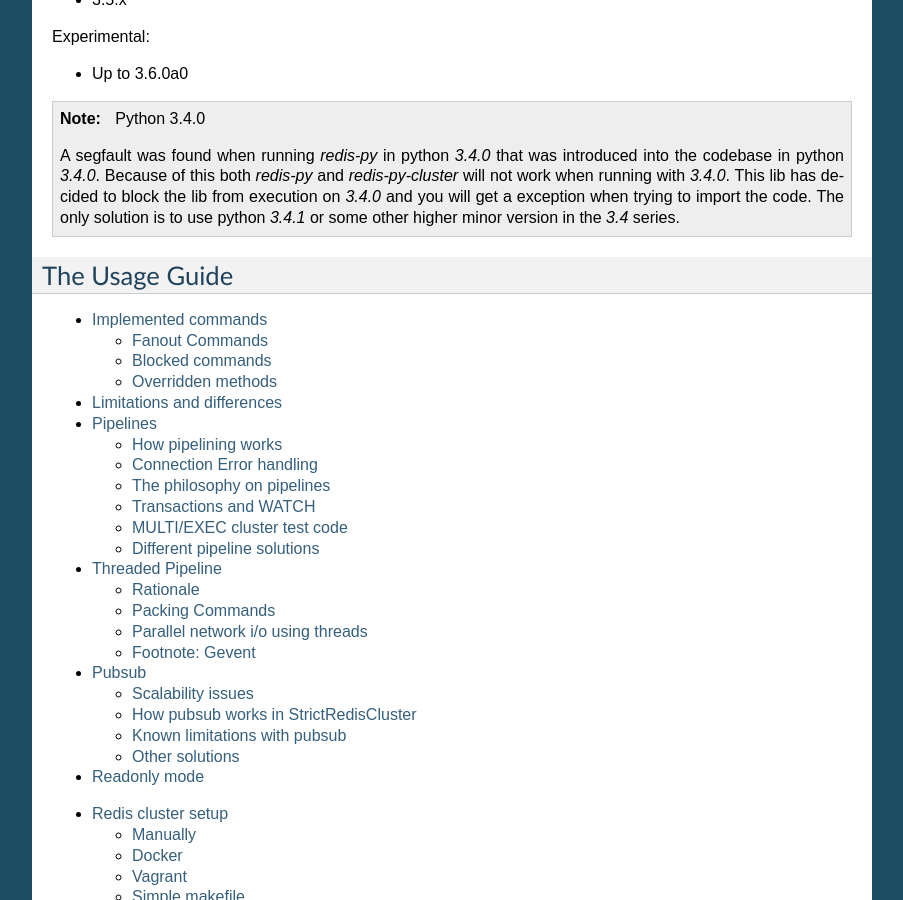
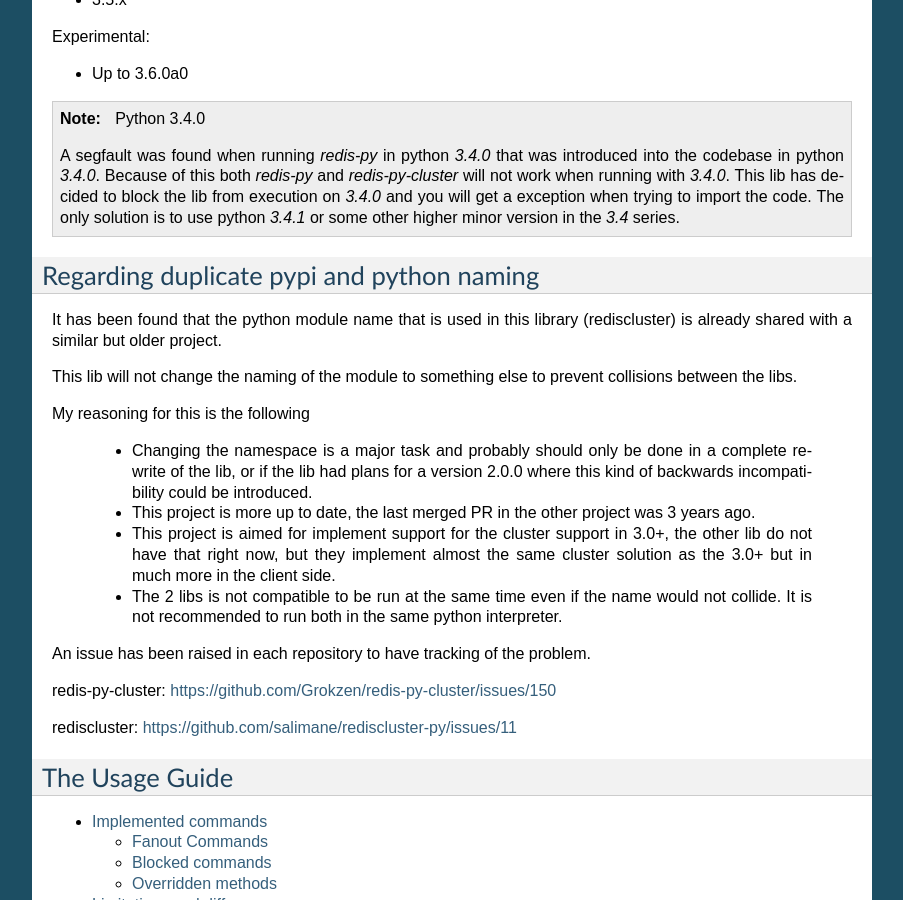
Before and after one commit to Grokzen/redis-py-cluster, a Sphinx documentation site: the page built from docs/index.rst, in a window 1280 px wide and 900 px high, scrolled down 1019 px. Shown: the whole window, without its empty margins (198-1101 px from the left). Built offline with Sphinx 7.4.7, drawn with Linux system fonts in a browser that asks for light colours; some of the changed text lies outside the part shown.

Commit message:
Add docs and release notes line about collision in module names with rediscluster project

```diff
--- a/docs/index.rst
+++ b/docs/index.rst
@@ -83,6 +83,28 @@
 
 
 
+Regarding duplicate pypi and python naming
+------------------------------------------
+
+It has been found that the python module name that is used in this library (rediscluster) is already shared with a similar but older project.
+
+This lib will not change the naming of the module to something else to prevent collisions between the libs.
+
+My reasoning for this is the following
+
+ - Changing the namespace is a major task and probably should only be done in a complete rewrite of the lib, or if the lib had plans for a version 2.0.0 where this kind of backwards incompatibility could be introduced.
+ - This project is more up to date, the last merged PR in the other project was 3 years ago.
+ - This project is aimed for implement support for the cluster support in 3.0+, the other lib do not have that right now, but they implement almost the same cluster solution as the 3.0+ but in much more in the client side.
+ - The 2 libs is not compatible to be run at the same time even if the name would not collide. It is not recommended to run both in the same python interpreter.
+
+An issue has been raised in each repository to have tracking of the problem.
+
+redis-py-cluster: https://github.com/Grokzen/redis-py-cluster/issues/150
+
+rediscluster: https://github.com/salimane/rediscluster-py/issues/11
+
+
+
 The Usage Guide
 ---------------
 
--- a/docs/release-notes.rst
+++ b/docs/release-notes.rst
@@ -7,6 +7,7 @@
     * Removed RedisClusterMgt class and file
     * Fixed a bug when using pipelines with RedisCluster class (Ozahata)
     * Bump redis-server during travis tests to 3.0.7
+    * Added docs about same module name in another python redis cluster project.
 
 
 1.2.0 (Apr 09, 2016)
```
